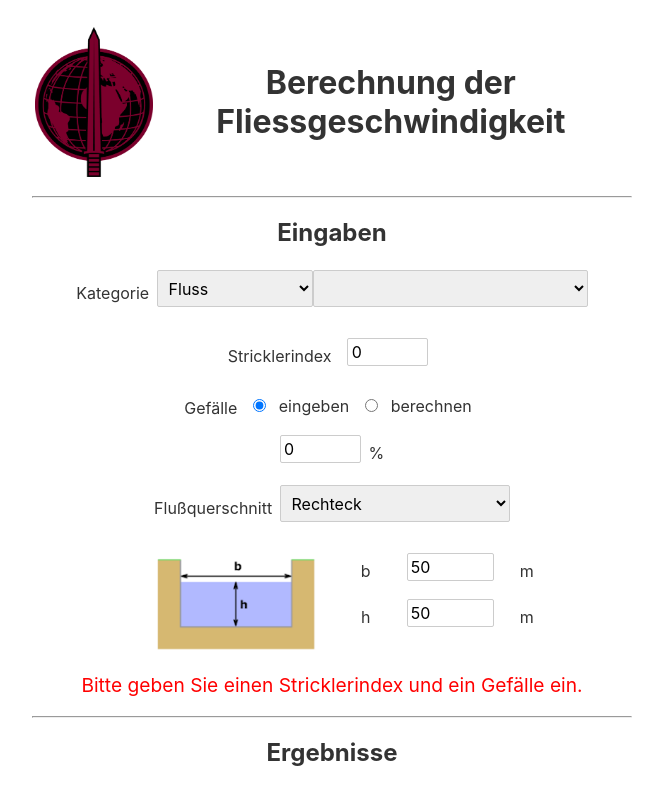
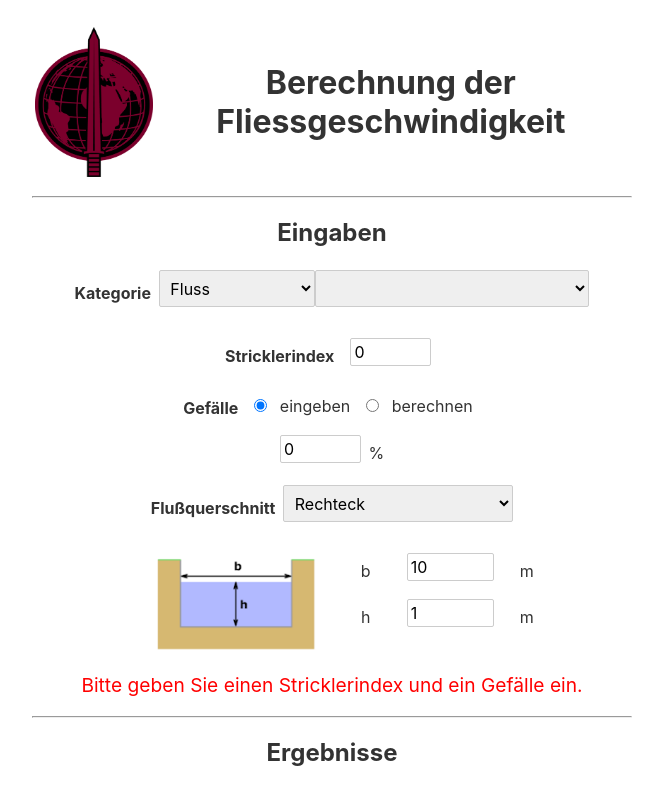
Before and after one commit to wetterheidi/fliessgeschwindigkeit_svelte, a Svelte app: page / in a window 1280 px wide. Shown: the top 785 px of the page, without its empty margins (308-971 px from the left). Built offline with nearby package versions, Linux system fonts and the light colour scheme.

Commit message:
Für's erste fertig zum Testen

```diff
--- a/src/App.svelte
+++ b/src/App.svelte
@@ -2,9 +2,9 @@
 	let strickler = 0;
 	let gefaelle = 0;
 	let message = "";
-	let breiteOben = 50;
-	let breiteUnten = 50;
-	let hoehe = 50;
+	let breiteOben = 10;
+	let breiteUnten = 5;
+	let hoehe = 1;
 	let xWert = 0; // Declare xWert
 	let querschnittEingabe = 50; // Declare querschnittEingabe
 	let umfangEingabe = 50; // Declare umfangEingabe
@@ -376,7 +376,7 @@
 			return 0;
 		} else {
 			const gefaelle = (hoehenunterschied**2 / ((laengeFluss ** 2 - hoehenunterschied**2) ** 0.5)) * 100;
-			return gefaelle;
+			return parseFloat(gefaelle.toFixed(2));
 		}
 	}
 
@@ -433,6 +433,7 @@
 	$: {
 		if (gefaelleOption === 'berechnen') {
 			gefaelle = gefaelleRechnen(hoehenunterschied, laengeFluss);
+			gefaelle = parseFloat(gefaelle.toFixed(2));
 		}
 	}
 </script>
@@ -451,7 +452,7 @@
 	<h2>Eingaben</h2>
 
 	<div class="form-group">
-		<label for="cmbkategorie">Kategorie</label>
+		<label for="cmbkategorie"><strong>Kategorie</strong></label>
 		<select id="cmbkategorie" bind:value={selectedKategory}>
 			{#each kategories as kategory}
 				<option value={kategory}>{kategory}</option>
@@ -464,7 +465,7 @@
 		</select>
 	</div>
 	<div class="form-group">
-		<label for="strickler">Stricklerindex</label>
+		<label for="strickler"><strong>Stricklerindex</strong></label>
 		<input
 			id="strickler"
 			type="number"
@@ -473,7 +474,7 @@
 		/>
 	</div>
 	<div class="form-group small-margin">
-		<label for="gefaelle">Gefälle</label>
+		<label for="gefaelle"><strong>Gefälle</strong></label>
 		<label>
 			<input type="radio" name="gefaelleOption" value="eingeben" bind:group={gefaelleOption} />
 			eingeben
@@ -514,7 +515,7 @@
 	{/if}
 
 	<div class="form-group">
-		<label for="querschnitt">Flußquerschnitt</label>
+		<label for="querschnitt"><strong>Flußquerschnitt</strong></label>
 		<select id="cmbquerschnitt" bind:value={selectedQuerschnitt}>
 			{#each querschnitte as querschnitt}
 				<option value={querschnitt}>{querschnitt}</option>
```
